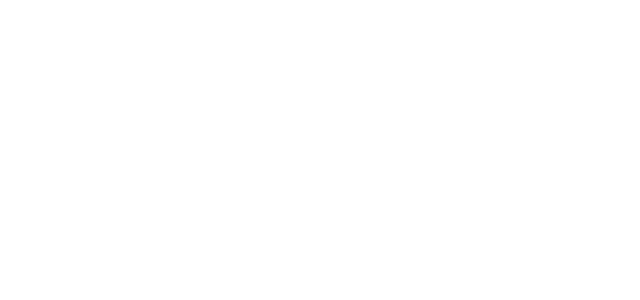
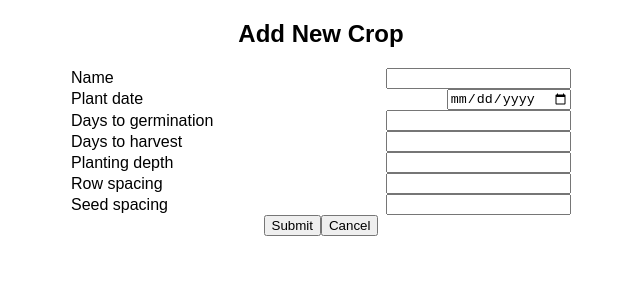
Before and after one commit to ryandabler/mcgregor, a React (Create React App) app: page /garden/new in a window 1280 px wide. Shown: the top 300 px of the page, without its empty margins (319-959 px from the left). Built offline with nearby package versions, Linux system fonts and the light colour scheme.

Commit message:
route to new garden crop form

```diff
--- a/src/App.js
+++ b/src/App.js
@@ -4,6 +4,7 @@ import PropTypes from "prop-types";
 import { connect } from "react-redux";
 
 import Garden from "./components/garden";
+import GardenPlotNewForm from "./components/garden-plot-new-form";
 
 import './App.css';
 
@@ -13,6 +14,7 @@ export function App(props) {
       <div className="App">
         <Switch>
           <Route exact path="/" component={Garden} />
+          <Route exact path="/garden/new" component={GardenPlotNewForm} />
         </Switch>
       </div>
     </Router>
```
